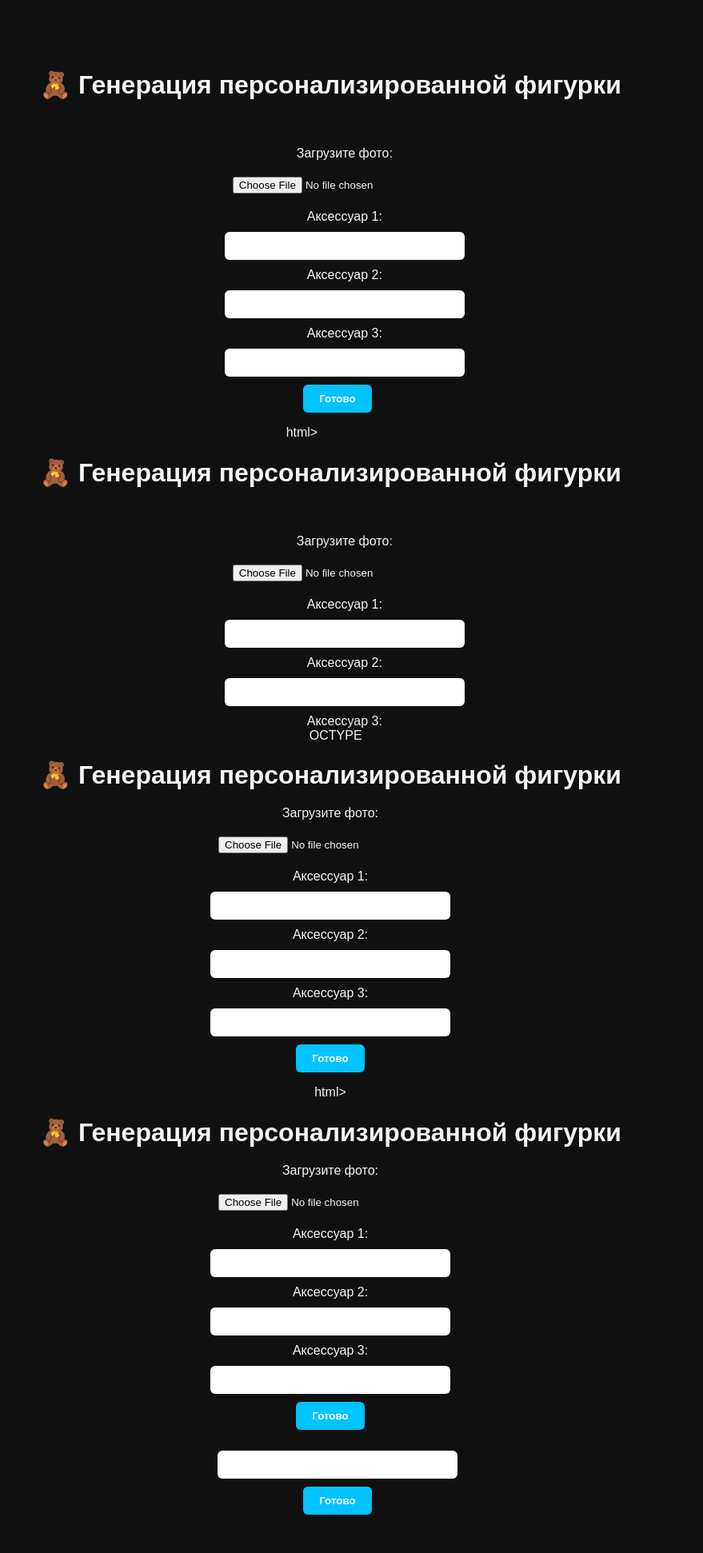
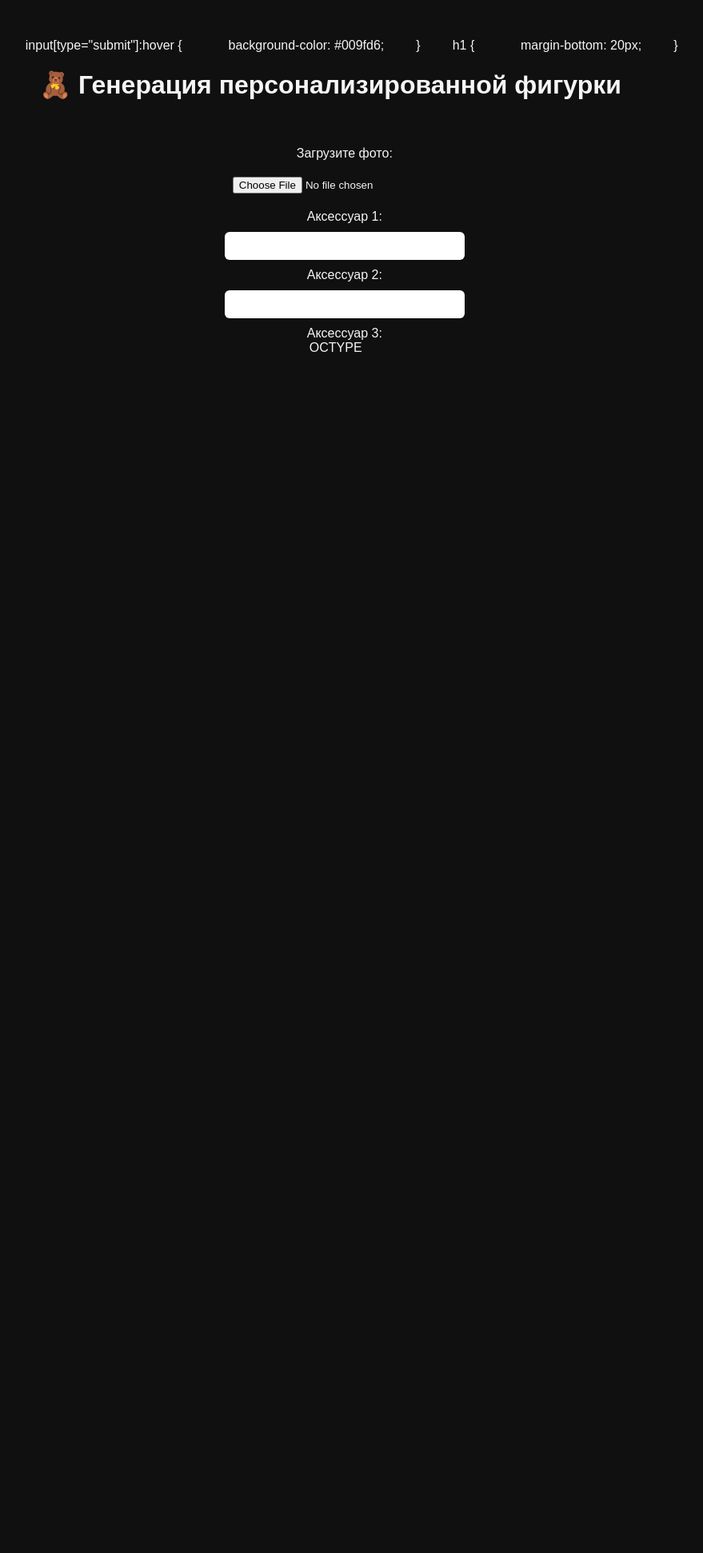
Before and after one commit to sneekers707/-figurine-server, a Flask app: page / in a window 1280 px wide. Shown: the whole page at 80% size, without its empty margins (227-1106 px from the left). After the commit the page ends 440 px from the top, so only its background shows below. Run offline with Flask 3, Linux system fonts and the light colour scheme.

Commit message:
Update index.html

```diff
--- a/templates/index.html
+++ b/templates/index.html
@@ -43,61 +43,6 @@
         }
     </style>
 </head>
-<body>
-    <h1>🧸 Генерация персонализированной фигурки</h1>
-
-  <form action="/generate" method="post" enctype="multipart/form-data">
-
-        <label>Загрузите фото:</label><br>
-        <input type="file" name="photo" accept="image/*" required><br>
-
-        <label>Аксессуар 1:</label><br>
-        <input type="text" name="acc1" required><br>
-
-        <label>Аксессуар 2:</label><br>
-        <input type="text" name="acc2" required><br>
-
-        <label>Аксессуар 3:</label><br>
-        <input type="text" name="acc3" required><br>
-
-        <input type="submit" value="Готово">
-    </form>
-</body>
-</html> html>
-<html lang="ru">
-<head>
-    <meta charset="UTF-8">
-    <title>Создание фигурки</title>
-    <style>
-        body {
-            font-family: Arial, sans-serif;
-            background-color: #101010;
-            color: #f5f5f5;
-            padding: 40px;
-            text-align: center;
-        }
-
-        form {
-            margin-top: 20px;
-        }
-
-        input[type="text"], input[type="file"] {
-            padding: 10px;
-            margin: 10px 0;
-            border-radius: 6px;
-            border: none;
-            width: 300px;
-        }
-
-        input[type="submit"] {
-            padding: 10px 20px;
-            background-color: #00c3ff;
-            border: none;
-            color: white;
-            font-weight: bold;
-            border-radius: 6px;
-            cursor: pointer;
-        }
 
         input[type="submit"]:hover {
             background-color: #009fd6;
@@ -167,92 +112,4 @@
         }
     </style>
 </head>
-<body>
-    <h1>🧸 Генерация персонализированной фигурки</h1>
-
-    <form action="/" method="post" enctype="multipart/form-data">
-        <label>Загрузите фото:</label><br>
-        <input type="file" name="photo" accept="image/*" required><br>
-
-        <label>Аксессуар 1:</label><br>
-        <input type="text" name="acc1" required><br>
-
-        <label>Аксессуар 2:</label><br>
-        <input type="text" name="acc2" required><br>
-
-        <label>Аксессуар 3:</label><br>
-        <input type="text" name="acc3" required><br>
-
-        <input type="submit" value="Готово">
-    </form>
-</body>
-</html> html>
-<html lang="ru">
-<head>
-    <meta charset="UTF-8">
-    <title>Создание фигурки</title>
-    <style>
-        body {
-            font-family: Arial, sans-serif;
-            background-color: #101010;
-            color: #f5f5f5;
-            padding: 40px;
-            text-align: center;
-        }
-
-        form {
-            margin-top: 20px;
-        }
-
-        input[type="text"], input[type="file"] {
-            padding: 10px;
-            margin: 10px 0;
-            border-radius: 6px;
-            border: none;
-            width: 300px;
-        }
-
-        input[type="submit"] {
-            padding: 10px 20px;
-            background-color: #00c3ff;
-            border: none;
-            color: white;
-            font-weight: bold;
-            border-radius: 6px;
-            cursor: pointer;
-        }
-
-        input[type="submit"]:hover {
-            background-color: #009fd6;
-        }
-
-        h1 {
-            margin-bottom: 20px;
-        }
-    </style>
-</head>
-<body>
-    <h1>🧸 Генерация персонализированной фигурки</h1>
-
-    <form action="/" method="post" enctype="multipart/form-data">
-        <label>Загрузите фото:</label><br>
-        <input type="file" name="photo" accept="image/*" required><br>
-
-        <label>Аксессуар 1:</label><br>
-        <input type="text" name="acc1" required><br>
-
-        <label>Аксессуар 2:</label><br>
-        <input type="text" name="acc2" required><br>
-
-        <label>Аксессуар 3:</label><br>
-        <input type="text" name="acc3" required><br>
-
-        <input type="submit" value="Готово">
-    </form>
-</body>
-</html>     <input type="text" name="acc3" required><br>
-
-        <input type="submit" value="Готово">
-    </form>
-</body>
 </html>
```
